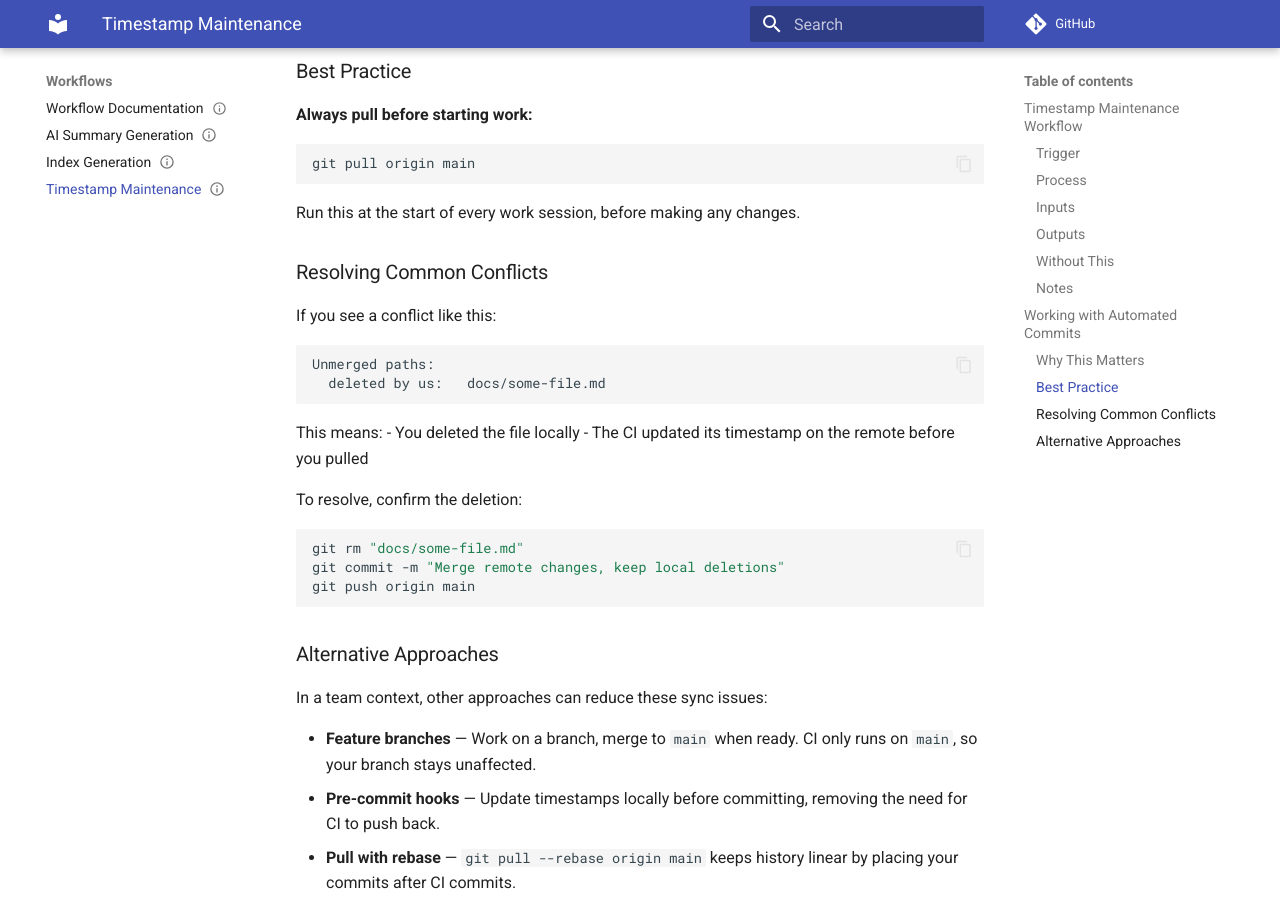
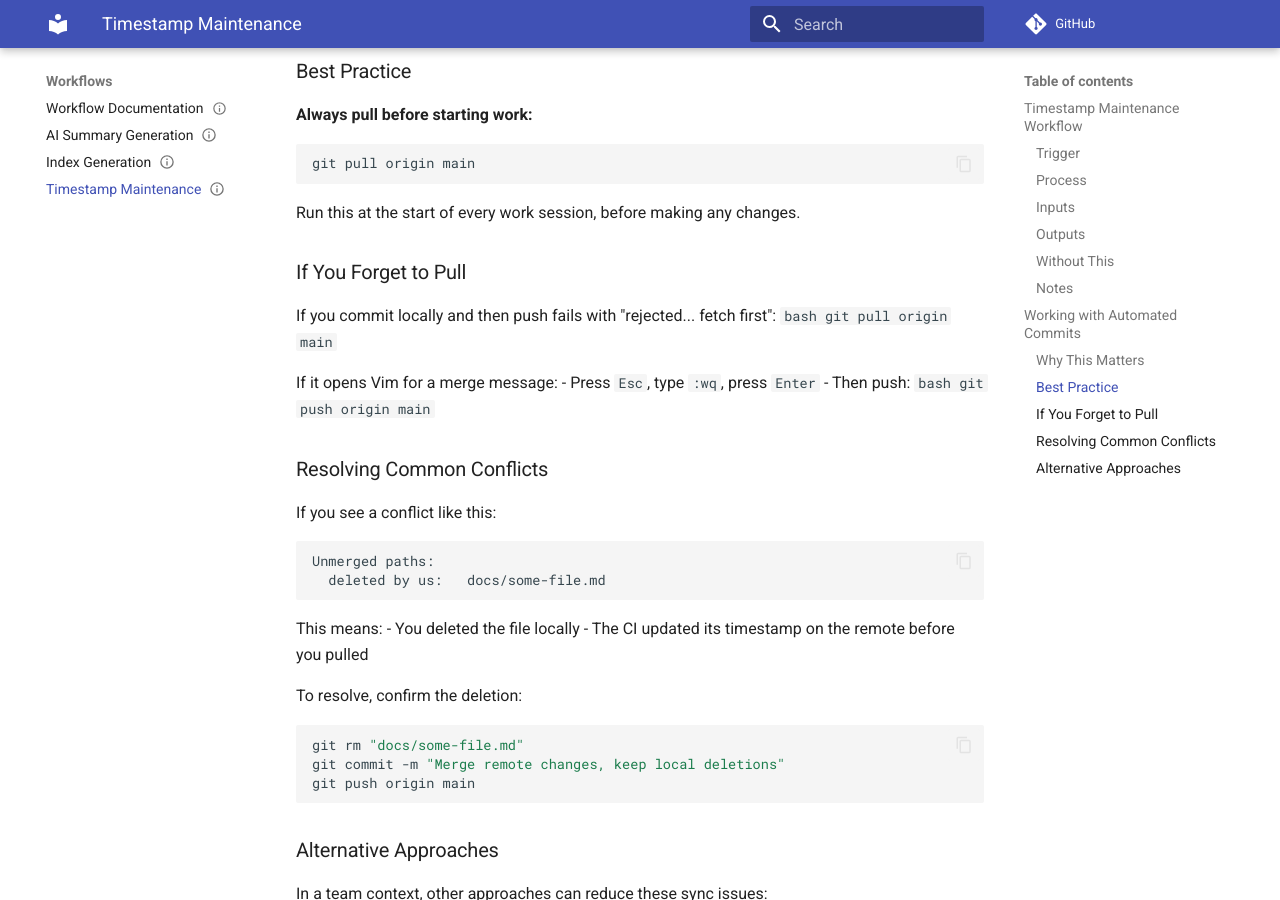
Before and after one commit to Giulia007/obsidian-docsystem, an MkDocs documentation site: the page built from docs/workflows/Timestamp Maintenance.md, in a window 1280 px wide and 900 px high, scrolled down 1819 px. Built offline with MkDocs 1.6.1 and Material for MkDocs 9.7.7, drawn with Linux system fonts in a browser that asks for light colours; comment, search, counter and statistics services are not loaded.

Commit message:
Update Timestamp Maintenance doc

````diff
--- a/docs/workflows/Timestamp Maintenance.md
+++ b/docs/workflows/Timestamp Maintenance.md
@@ -9,10 +9,6 @@ version: null
 status:
 - in progress
 ---
-
-
-
-
 ## Timestamp Maintenance Workflow
 
 Automatically updates the `updated:` field in YAML frontmatter whenever documentation files are changed, ensuring metadata accuracy without relying on contributors to remember.
@@ -82,6 +78,14 @@ git pull origin main
 
 Run this at the start of every work session, before making any changes.
 
+### If You Forget to Pull
+If you commit locally and then push fails with "rejected... fetch first":
+```bash git pull origin main ```
+
+If it opens Vim for a merge message:
+- Press `Esc`, type `:wq`, press `Enter`
+- Then push: ```bash git push origin main ```
+
 ### Resolving Common Conflicts
 
 If you see a conflict like this:
````
